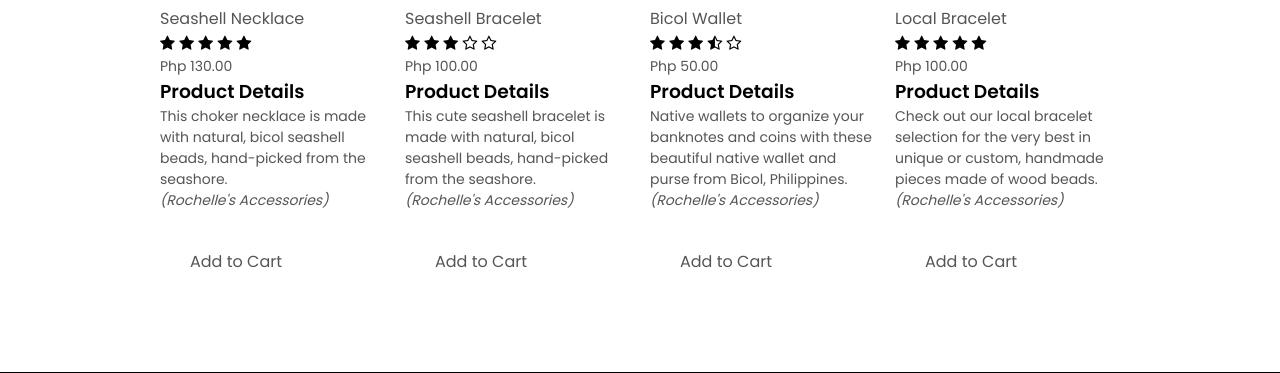
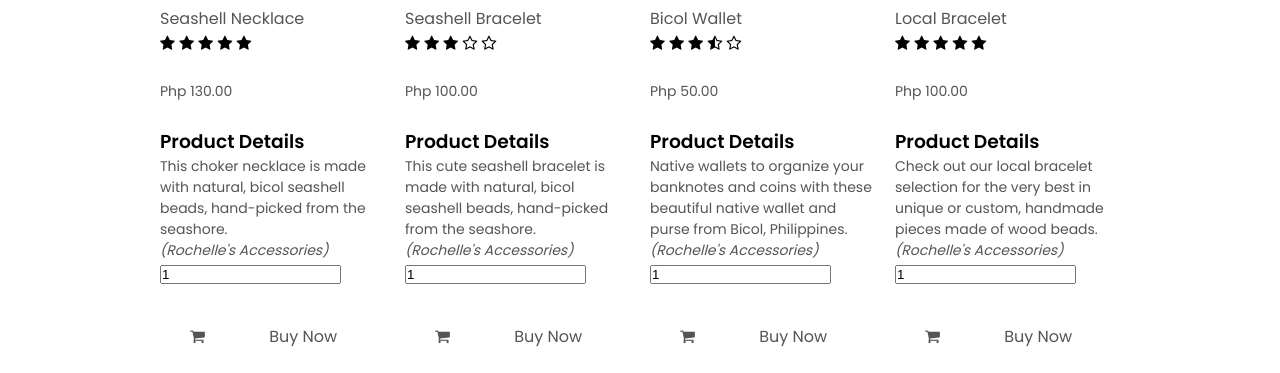
Before and after one commit to iam-chelle/Byte_Me, a PHP site: page /accessories.php in a window 1280 px wide. Shown: the part 2884-3257 px from the top of the page. Run offline with PHP 8.4, Linux system fonts and the light colour scheme.

Commit message:
Update accessories.php

```diff
--- a/accessories.php
+++ b/accessories.php
@@ -20,12 +20,19 @@
 						<ul id="MenuItems">
 							<li><a href="index.php">Home</a></li>
 							<li><a href="products.php">Products</a></li>
-							<li><a href="">About us</a></li>
+							<li><a href="about.php">About us</a></li>
 							<li><a href="">Contacts</a></li>
-							<li><a href="">Account</a></li>
+							<li><a href="signin.php">Account</a></li>
 						</ul>
 					</nav>
-					<img src="img/bag.png" alt="" width="30px" height="30px">
+					<a href="cart.php"><img src="img/bag.png" alt="" width="30px" height="30px"></a>
+
+					<div class="search-box">
+						<input class="search-txt" type="text" name="" placeholder="Type to search">
+						<a class="search-btn" href="#">
+							<i class="fa fa-search"></i>
+						</a>
+					</div>
 					<img src="img/menu.png" alt="" class="menu-icon" onclick="menutoggle()">
 				</div>
 			</div>
@@ -68,6 +75,7 @@
 						</select>
 						<input type="number" value="1">
 						<a href="" class="btn">Add to Cart</a>
+						<a href="" class="btn">Buy Now</a>
 						<h3>Product Details <i class="fa fa-indent"></i></h3>
 						<p> Bicol Keychains made by ceramics and the raw pili,oftenly used as a signature souvenir from Bicol.</p>
 						<p align="right"><i>(Rochelle's Accessories)</i></p>
@@ -78,7 +86,7 @@
 				<div class="small-container">
 					<div class="row row-2">
 						<h2>Related Products</h2>
-						<p>View More</p>
+
 				</div>
 
 				<div class="small-container">
@@ -96,12 +104,14 @@
 							<i class="fa fa-star" aria-hidden="true"></i>
 							<i class="fa fa-star" aria-hidden="true"></i>
 							<i class="fa fa-star" aria-hidden="true"></i>
-						</div>
-							<p>Php 130.00</p>
+						</div><br>
+							<p>Php 130.00</p><br>
 							<h3>Product Details</h3>
 						<p>This choker necklace is made with natural, bicol seashell beads, hand-picked from the seashore. </p>
 						<p><i>(Rochelle's Accessories)</i></p>
-							<a href="" class="btn">Add to Cart</a>
+							<input type="number" value="1">
+							<a href="" class="btn"><i class="fa fa-shopping-cart"></i></a>
+							<a href="" class="btn">Buy Now</a>
 						</div>
 
 						<div class="col-4">
@@ -113,12 +123,14 @@
 							<i class="fa fa-star" aria-hidden="true"></i>
 							<i class="fa fa-star-o" aria-hidden="true"></i>
 							<i class="fa fa-star-o" aria-hidden="true"></i>
-						</div>
-							<p>Php 100.00</p>
+						</div><br>
+							<p>Php 100.00</p><br>
 							<h3>Product Details</h3>
 						<p>This cute seashell bracelet is made with natural, bicol seashell beads, hand-picked from the seashore.</p>
 						<p><i>(Rochelle's Accessories)</i></p>
-							<a href="" class="btn">Add to Cart</a>
+							<input type="number" value="1">
+							<a href="" class="btn"><i class="fa fa-shopping-cart"></i></a>
+							<a href="" class="btn">Buy Now</a>
 						</div>
 
 						<div class="col-4">
@@ -130,12 +142,14 @@
 							<i class="fa fa-star" aria-hidden="true"></i>
 							<i class="fa fa-star-half-o" aria-hidden="true"></i>
 							<i class="fa fa-star-o" aria-hidden="true"></i>
-						</div>
-							<p>Php 50.00</p>
+						</div><br>
+							<p>Php 50.00</p><br>
 							<h3>Product Details</h3>
 						<p>Native wallets to organize your banknotes and coins with these beautiful native wallet and purse from Bicol, Philippines.  </p>
 						<p><i>(Rochelle's Accessories)</i></p>
-							<a href="" class="btn">Add to Cart</a>
+							<input type="number" value="1">
+							<a href="" class="btn"><i class="fa fa-shopping-cart"></i></a>
+							<a href="" class="btn">Buy Now</a>
 						</div>
 
 						<div class="col-4">
@@ -147,12 +161,14 @@
 							<i class="fa fa-star" aria-hidden="true"></i>
 							<i class="fa fa-star" aria-hidden="true"></i>
 							<i class="fa fa-star" aria-hidden="true"></i>
-						</div>
-							<p>Php 100.00</p>
+						</div><br>
+							<p>Php 100.00</p><br>
 							<h3>Product Details</h3>
 						<p>Check out our local bracelet selection for the very best in unique or custom, handmade pieces made of wood beads.</p>
 						<p><i>(Rochelle's Accessories)</i></p>
-							<a href="" class="btn">Add to Cart</a>
+						<input type="number" value="1">
+							<a href="" class="btn"><i class="fa fa-shopping-cart"></i></a>
+							<a href="" class="btn">Buy Now</a>
 						</div>
 					</div>
 				</div>
```
